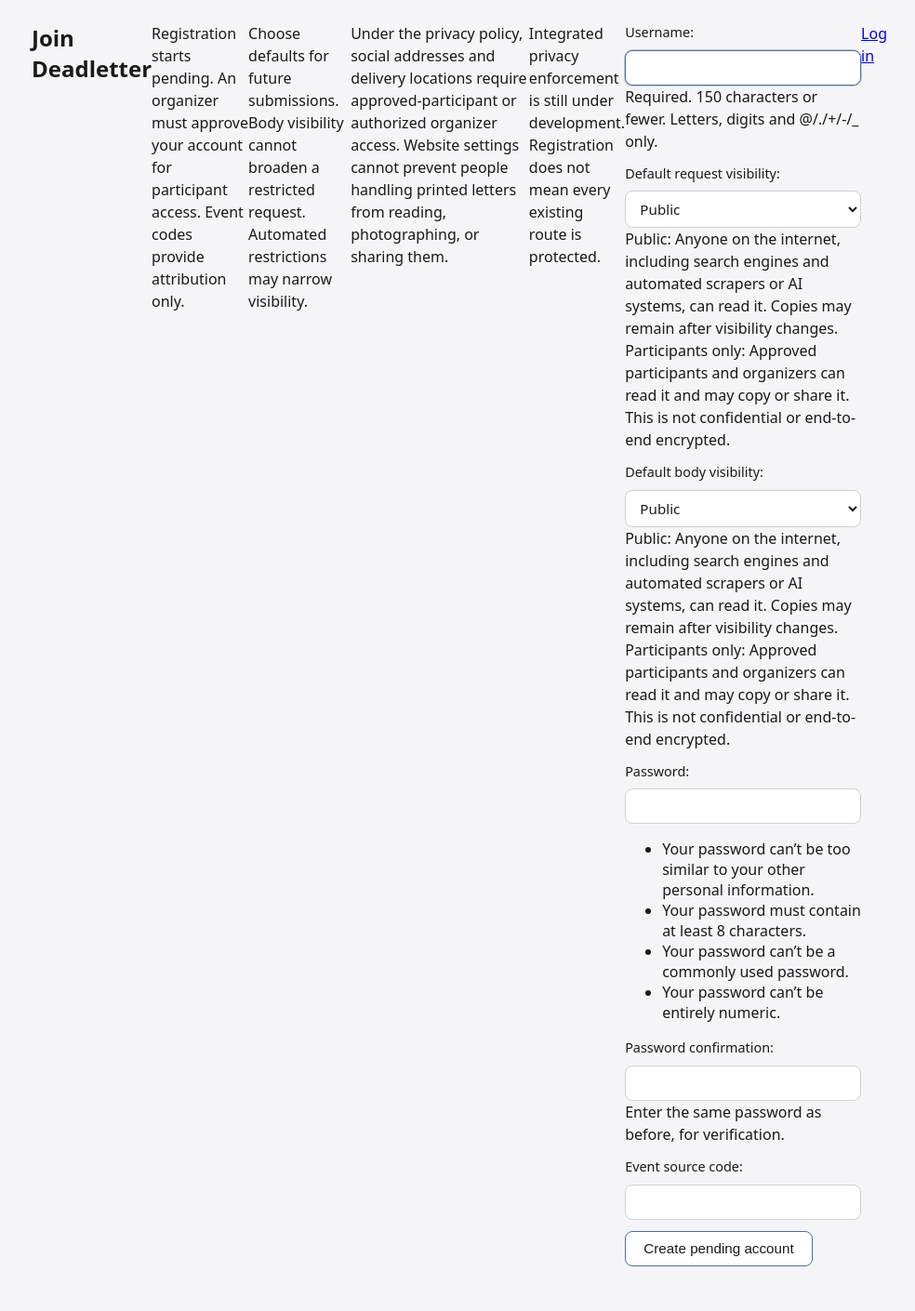
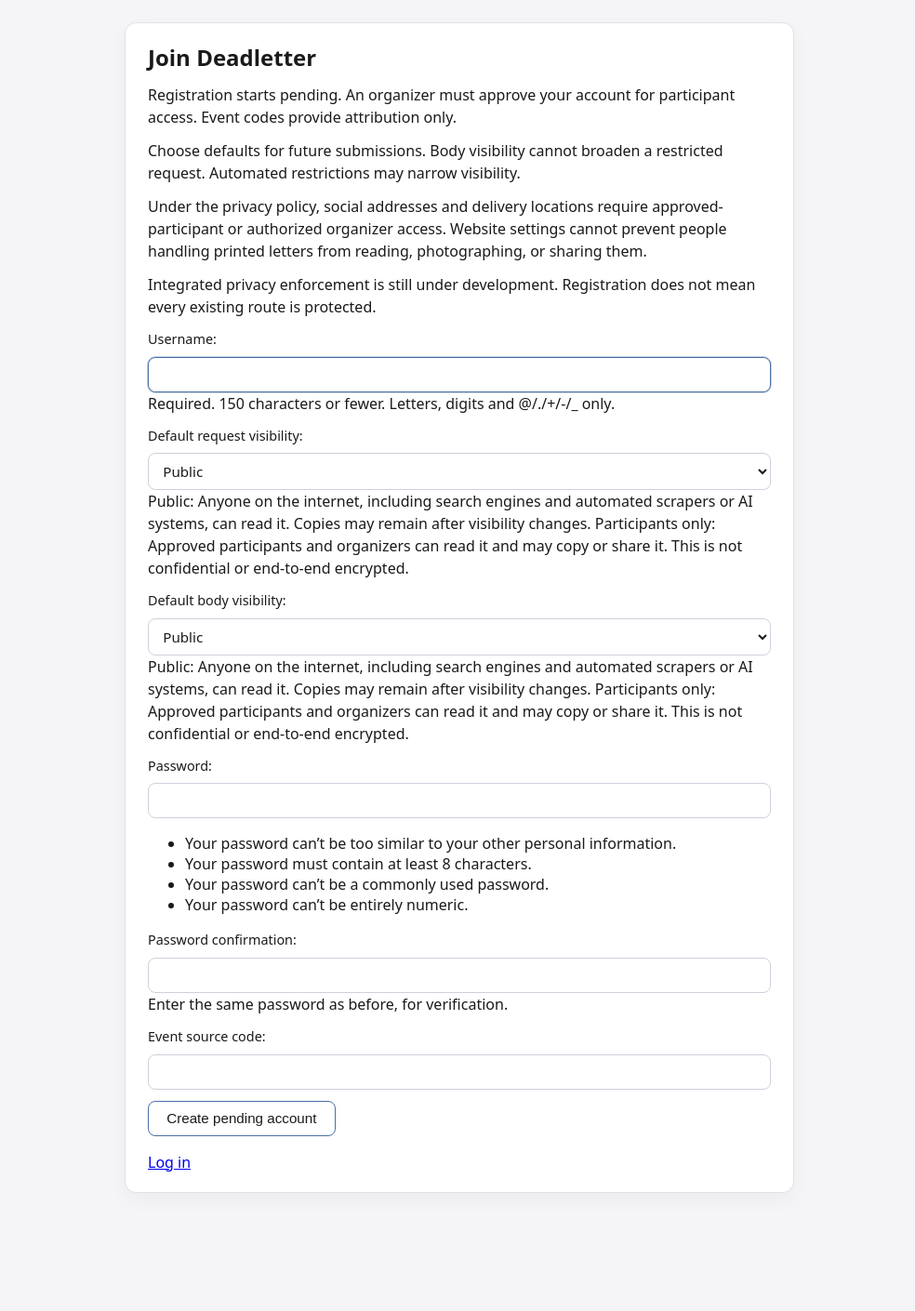
Before and after one commit to Enigma-Infrastructure/deadletter_mailproject, a Django app: page /accounts/register/ in a window 1280 px wide. Shown: the part 79-1489 px from the top of the page at 93% size, without its empty margins (146-1130 px from the left). After the commit the page ends 1362 px from the top, so only its background shows below. Run offline with Django 5.2, Linux system fonts and the light colour scheme; tables that the repository leaves empty hold one stand-in row (values such as "Sample post").

Commit message:
Wrap login and registration content in existing card layout

```diff
--- a/templates/registration/login.html
+++ b/templates/registration/login.html
@@ -1,12 +1,14 @@
 {% extends 'base.html' %}
 {% block title %}Log in | deadletter{% endblock %}
 {% block content %}
-<h1>Log in</h1>
+<section class="card" aria-labelledby="login-title">
+  <h1 id="login-title">Log in</h1>
   <form method="post">
     {% csrf_token %}
     {{ form.as_p }}
     {% if next %}<input type="hidden" name="next" value="{{ next }}">{% endif %}
     <button type="submit">Log in</button>
   </form>
-<p>New here? <a href="{% url 'register' %}">Create an account</a>. Registration starts pending organizer approval. Signing in is not participant approval.</p>
+  <p style="margin-top: 1rem;">New here? <a href="{% url 'register' %}">Create an account</a>. Registration starts pending organizer approval. Signing in is not participant approval.</p>
+</section>
 {% endblock %}
--- a/templates/registration/register.html
+++ b/templates/registration/register.html
@@ -1,11 +1,13 @@
 {% extends 'base.html' %}
 {% block title %}Register | deadletter{% endblock %}
 {% block content %}
-<h1>Join Deadletter</h1>
-<p>Registration starts pending. An organizer must approve your account for participant access. Event codes provide attribution only.</p>
-<p>Choose defaults for future submissions. Body visibility cannot broaden a restricted request. Automated restrictions may narrow visibility.</p>
-<p>Under the privacy policy, social addresses and delivery locations require approved-participant or authorized organizer access. Website settings cannot prevent people handling printed letters from reading, photographing, or sharing them.</p>
-<p>Integrated privacy enforcement is still under development. Registration does not mean every existing route is protected.</p>
-<form method="post">{% csrf_token %}{{ form.as_p }}<button type="submit">Create pending account</button></form>
-<p><a href="{% url 'login' %}">Log in</a></p>
+<section class="card" aria-labelledby="register-title">
+  <h1 id="register-title">Join Deadletter</h1>
+  <p>Registration starts pending. An organizer must approve your account for participant access. Event codes provide attribution only.</p>
+  <p>Choose defaults for future submissions. Body visibility cannot broaden a restricted request. Automated restrictions may narrow visibility.</p>
+  <p>Under the privacy policy, social addresses and delivery locations require approved-participant or authorized organizer access. Website settings cannot prevent people handling printed letters from reading, photographing, or sharing them.</p>
+  <p>Integrated privacy enforcement is still under development. Registration does not mean every existing route is protected.</p>
+  <form method="post">{% csrf_token %}{{ form.as_p }}<button type="submit">Create pending account</button></form>
+  <p style="margin-top: 1rem;"><a href="{% url 'login' %}">Log in</a></p>
+</section>
 {% endblock %}
```
Lines whose indentation alone changed are shown as unchanged.
